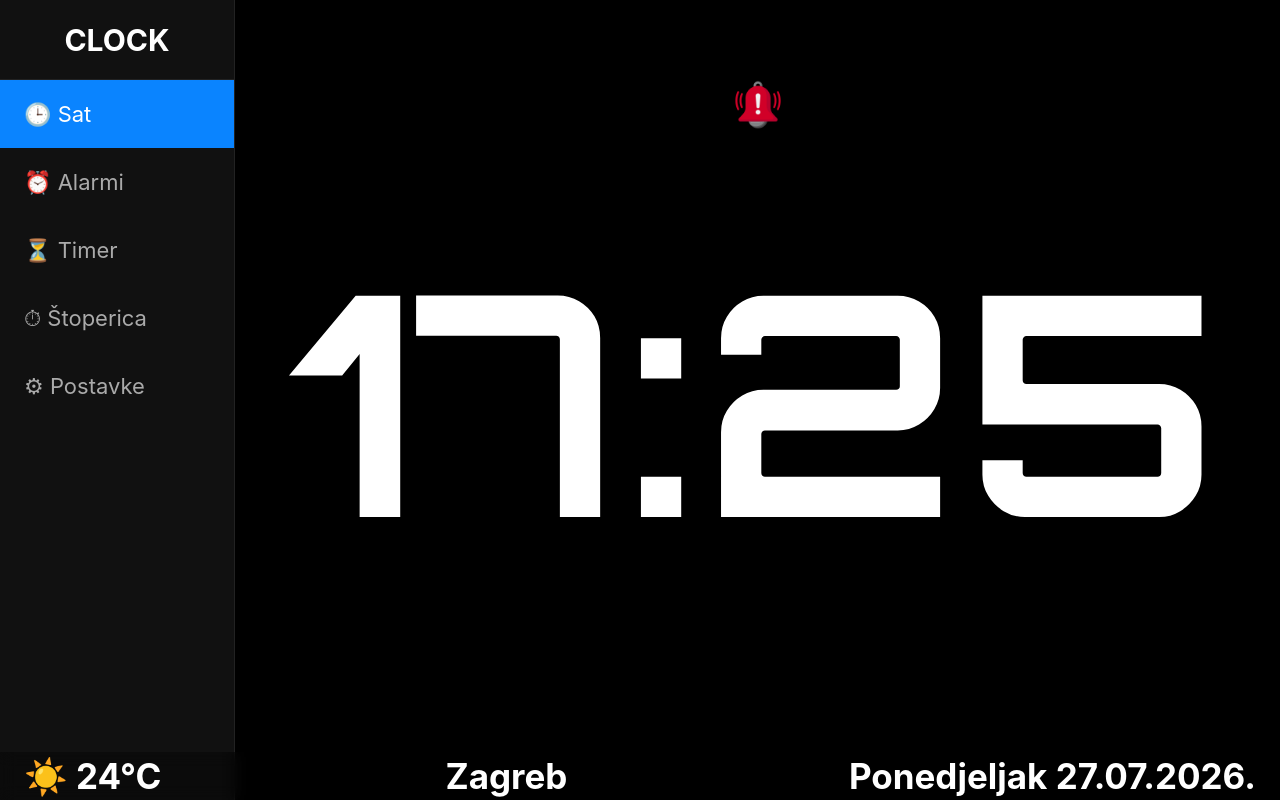
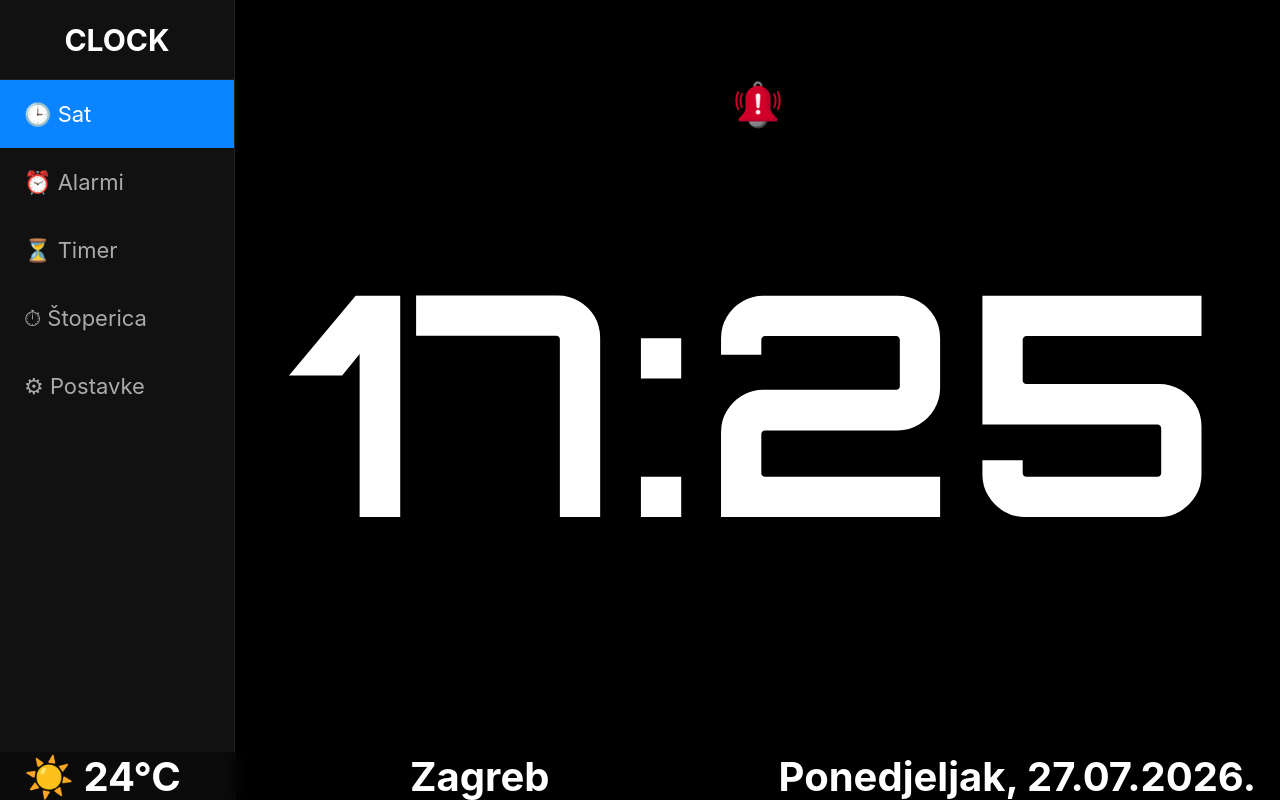
Before and after one commit to hpmerkava-jpg/ipad-clock, a plain HTML site: page index.html in a window 1280 px wide. Drawn offline with Linux system fonts and the light colour scheme.

```diff
--- a/css/style.css
+++ b/css/style.css
@@ -635,7 +635,7 @@
 
     color: #ffffff;
 
-    font-size: 35px;
+    font-size: 40px;
 
     font-weight: 700;
 
--- a/js/clock.js
+++ b/js/clock.js
@@ -28,7 +28,7 @@
             now.getFullYear() + ".";
 
         dayDateInfo.textContent =
-            days[now.getDay()] + "  " + date;
+            days[now.getDay()] + ",  " + date;
     }
 }
 
```
